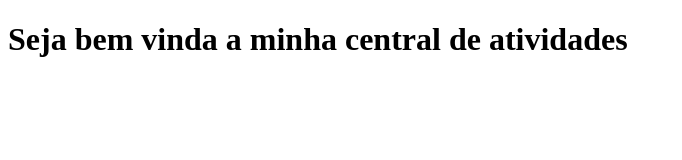
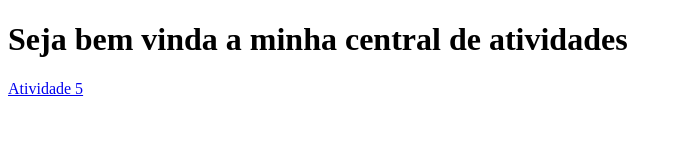
Before and after one commit to felipe-de-andrade/Atividades-FrontEnd1-DH, a plain HTML site: page index.html in a window 1280 px wide. Shown: the whole page, without its empty margins (0-682 px from the left). Drawn offline with Linux system fonts and the light colour scheme.

Commit message:
Atividade 5

```diff
--- a/index.html
+++ b/index.html
@@ -8,6 +8,6 @@
 </head>
 <body>
     <h1>Seja bem vinda a minha central de atividades</h1>
-    <a href="Atividade 5/index.html"></a>
+    <a href="Atividade 5/index.html">Atividade 5</a>
 </body>
 </html>
```
